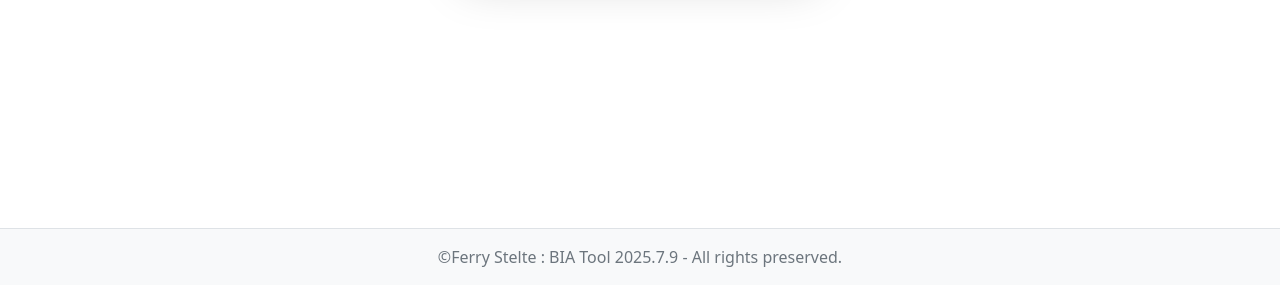
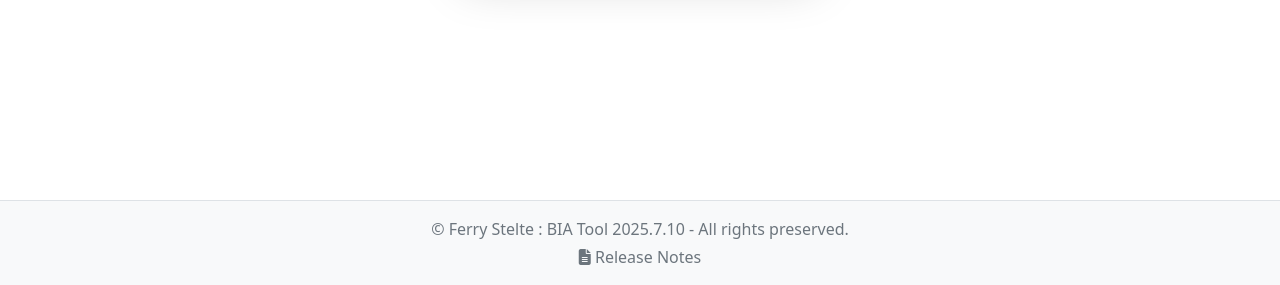
Before and after one commit to fstelte/Business-Impact-Assessment, a Flask app: a page that uses app/templates/base.html in a window 1280 px wide. Shown: the part 515-800 px from the top of the page. Run offline with Flask 3, Linux system fonts and the light colour scheme; the visitor is signed in with stand-in values (Sample User, id 1); parts of the project's set-up code (start-up, migrations or seed data) failed here and were passed over; some libraries are stand-ins or nearby versions.

Commit message:
add RELEASENOTES fix dashboard spacing

```diff
--- a/app/templates/base.html
+++ b/app/templates/base.html
@@ -230,7 +230,7 @@
         </nav>
     </header>
 
-    <main class="container mt-4 main-content">
+    <main class="container mt-4 mb-5 main-content">
         <!-- Flash berichten -->
         {% with messages = get_flashed_messages(with_categories=true) %}
             {% if messages %}
@@ -249,10 +249,14 @@
 
     <footer class="bg-body-tertiary text-center text-secondary py-3 mt-auto border-top">
         <div class="container">
-                       <p class="mb-0">&copy;Ferry Stelte : BIA Tool {{ app_version }} - All rights preserved.</p>
+            <p class="mb-0">&copy; Ferry Stelte : BIA Tool {{ app_version }} - All rights preserved.</p>
+            <p class="mb-0 mt-1">
+                <a href="https://github.com/fstelte/business-impact-assessment/blob/main/RELEASENOTES.md" target="_blank" class="text-secondary text-decoration-none">
+                    <i class="fas fa-file-alt"></i> Release Notes
+                </a>
+            </p>
         </div>
     </footer>
-
     <!-- Bootstrap JS Bundle -->
     <script src="https://cdn.jsdelivr.net/npm/bootstrap@5.3.3/dist/js/bootstrap.bundle.min.js" xintegrity="sha384-YvpcrYf0tY3lHB60NNkmXc5s9fDVZLESaAA55NDzOxhy9GkcIdslK1eN7N6jIeHz" crossorigin="anonymous"></script>
 
--- a/version.py
+++ b/version.py
@@ -1,3 +1,3 @@
 # BIA Tool Version
 # Format: YYYY.MM.PATCH
-VERSION = "2025.7.9"
+VERSION = "2025.7.10"
```
Also changed, not shown: RELEASENOTES.md (added, +6 -0 lines).
